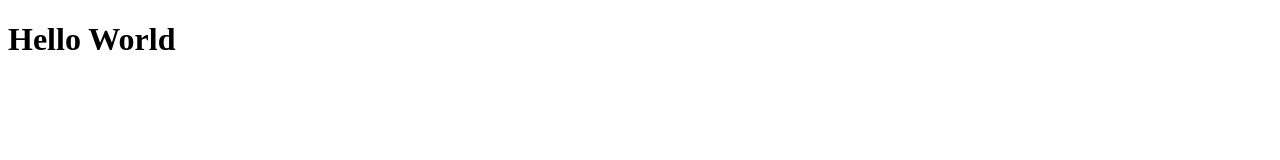
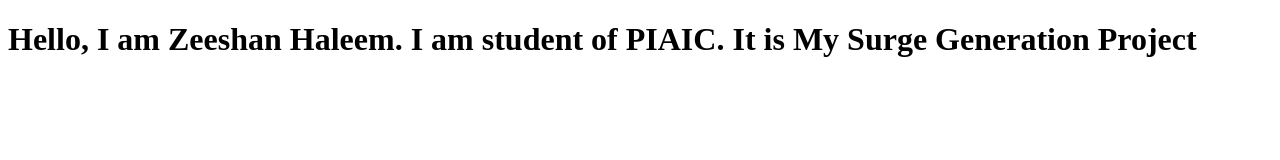
Before and after one commit to zeeshanhaleem/gittest, a plain HTML site: page index.html in a window 1280 px wide. Drawn offline with Linux system fonts and the light colour scheme.

Commit message:
Add index.html file

```diff
--- a/index.html
+++ b/index.html
@@ -6,6 +6,6 @@
     <title>Document</title>
 </head>
 <body>
-   <H1>Hello World</H1>
+   <H1>Hello, I am Zeeshan Haleem. I am student of PIAIC. It is My Surge Generation Project</H1>
 </body>
 </html>
```
